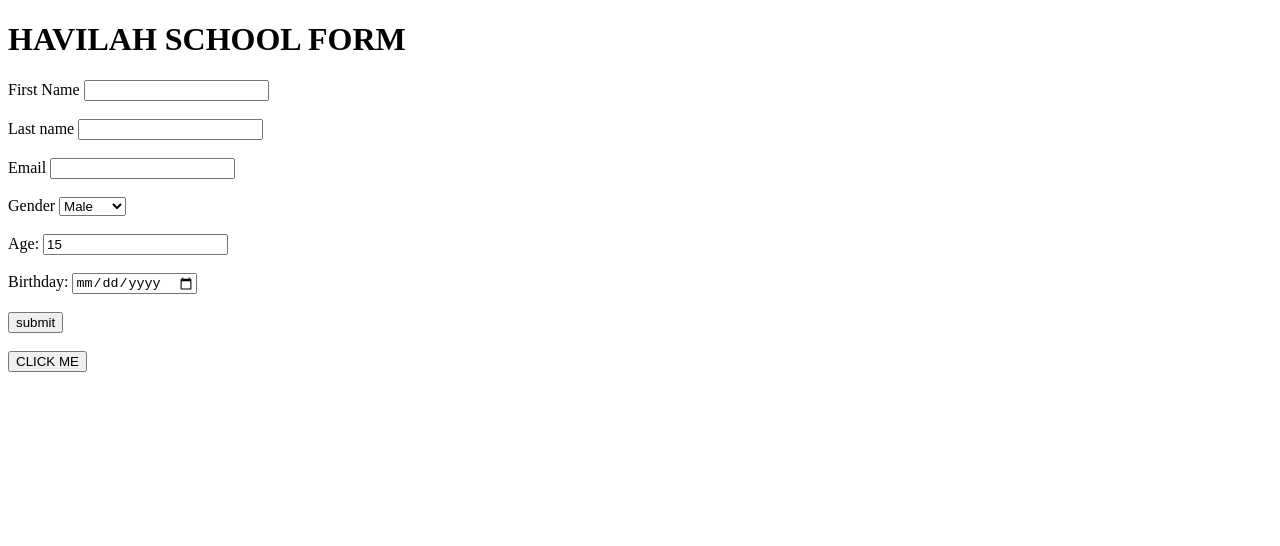
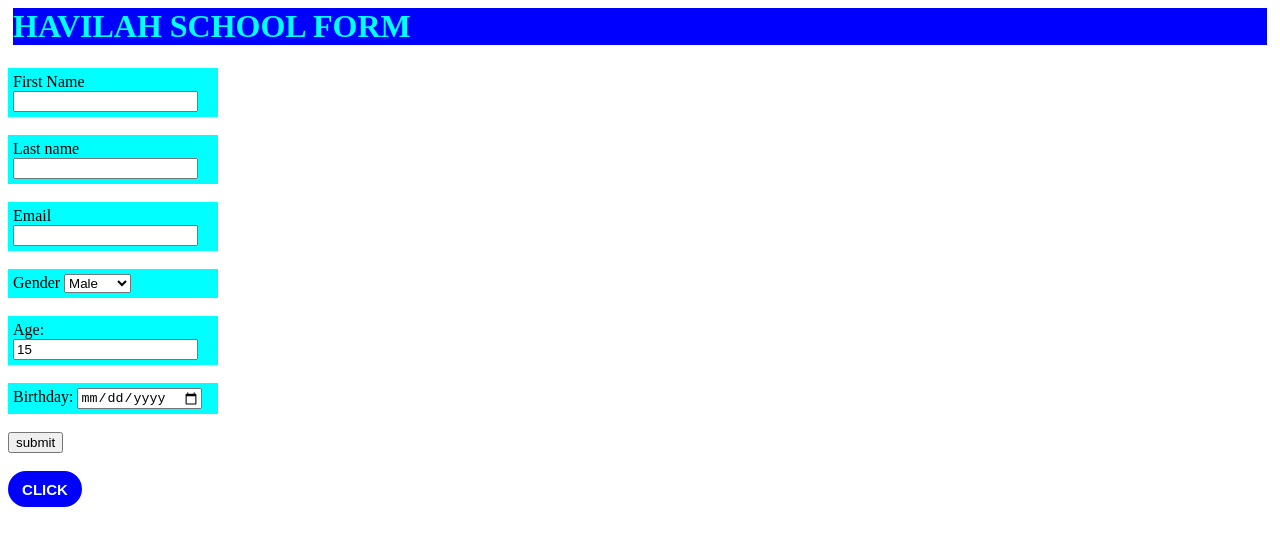
Before and after one commit to Hadassah-34/class-1-side-hustle, a plain HTML site: page index.html in a window 1280 px wide. Drawn offline with Linux system fonts and the light colour scheme.

Commit message:
first commit

```diff
--- a/index.html
+++ b/index.html
@@ -6,25 +6,58 @@
     <meta name="viewport" content="width=device-width, initial-scale=1.0">
     <title>my first trial side hustle</title>
 </head>
+<style>
+    h1{
+        background-color: blue;
+        color: aqua;
+        margin: 5px;
+        font-family: 'Times New Roman', Times, serif;
+    }
+
+    .box{
+        border: 50px;
+        width: 200px;
+        padding: 5px;
+        background-color: aqua;
+
+    }
+    button{
+        background-color: blue;
+        color: azure;
+        border: none;
+        height: 36px;
+        width: 74px;
+        border-radius: 18px;
+        font-weight: bold;
+        font-family: Arial, Helvetica, sans-serif;
+        font-size: 15px;
+        cursor: pointer;
+    }
+    button:hover{
+        background-color:violet;
+    }
+
+</style>
 <body>
     <h1>HAVILAH SCHOOL FORM</h1>
+    <br>
     <form action="process.php" method="post">
-        <div>
+        <div class="box">
             <label>First Name</label>
             <input type="text" name="First Name">
         </div>
         <br>
-        <div>
+        <div class="box">
             <label>Last name</label>
             <input type="text" name="Last Name">
         </div>
         <br>
-        <div>
+        <div class="box">
             <label>Email</label>
             <input type="email" name="email">
         </div>
         <br>
-        <div>
+        <div class="box">
         <label>Gender</label>
         <select name="gender">
             <option value="Male">Male</option>
@@ -33,12 +66,12 @@
         </select>
     </div>
     <br>
-    <div>
+    <div class="box">
         <label>Age:</label>
         <input type="number" name="age" value="15">
     </div>
     <br>
-    <div>
+    <div class="box">
         <label>Birthday:</label>
         <input type="date" name="birthday">
     </div>
@@ -46,7 +79,7 @@
     <input type="submit" name="submit" value="submit">
     <br>
     <br>
-    <button>CLICK ME</button>
+    <button>CLICK</button>
 
 
 
```
Also changed, not shown: first.html (+2 -6 lines).
